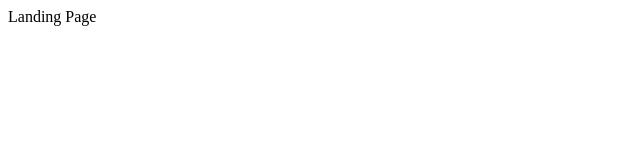
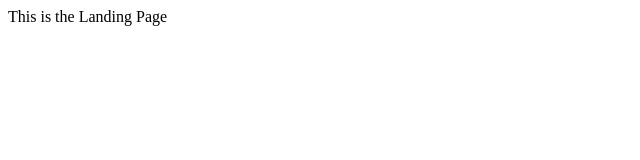
Before and after one commit to rksingh2001/adhaar-hackathon-2021, a React (Create React App) app in the folder problem-1/client/: page / in a window 1280 px wide. Shown: the top 160 px of the page, without its empty margins (0-640 px from the left). Built offline with nearby package versions, Linux system fonts and the light colour scheme.

Commit message:
landing page

```diff
--- a/problem-1/client/src/components/LandingPage.jsx
+++ b/problem-1/client/src/components/LandingPage.jsx
@@ -3,7 +3,7 @@ import React from 'react';
 const LandingPage = () => {
   return (
     <>
-      Landing Page
+      This is the Landing Page
     </>
   )
 }
```
